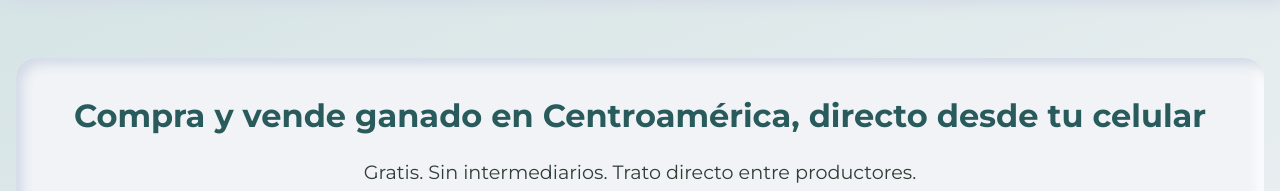
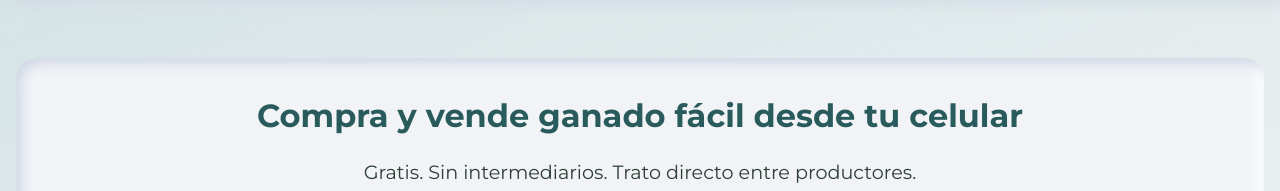
Before and after one commit to meagrivera/mercadopecuario, a plain HTML site: page index.html in a window 1280 px wide. Shown: the part 100-291 px from the top of the page. Drawn offline with Linux system fonts and the light colour scheme.

Commit message:
Encabezado: Compra y vende ganado fácil desde tu celular
Co-Authored-By: Claude Opus 5.5 <noreply@anthropic.com>

```diff
--- a/index.html
+++ b/index.html
@@ -128,7 +128,7 @@
   <!-- HERO -->
   <section class="hero" id="inicio">
     <div class="hero-content neomorph-in">
-      <h1>Compra y vende ganado en Centroamérica, directo desde tu celular</h1>
+      <h1>Compra y vende ganado fácil desde tu celular</h1>
       <p>Gratis. Sin intermediarios. Trato directo entre productores.</p>
 
       <div class="store-badge-wrapper">
```
